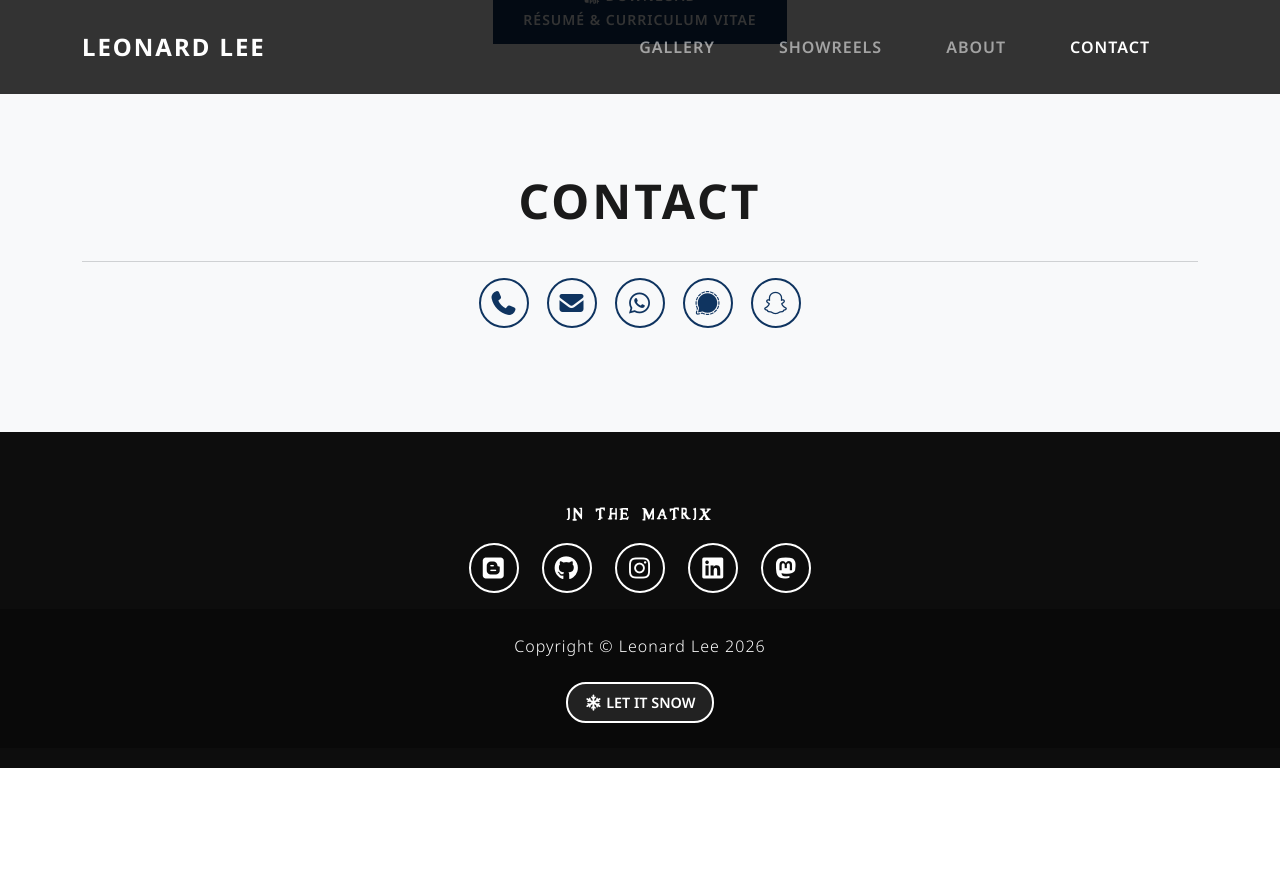
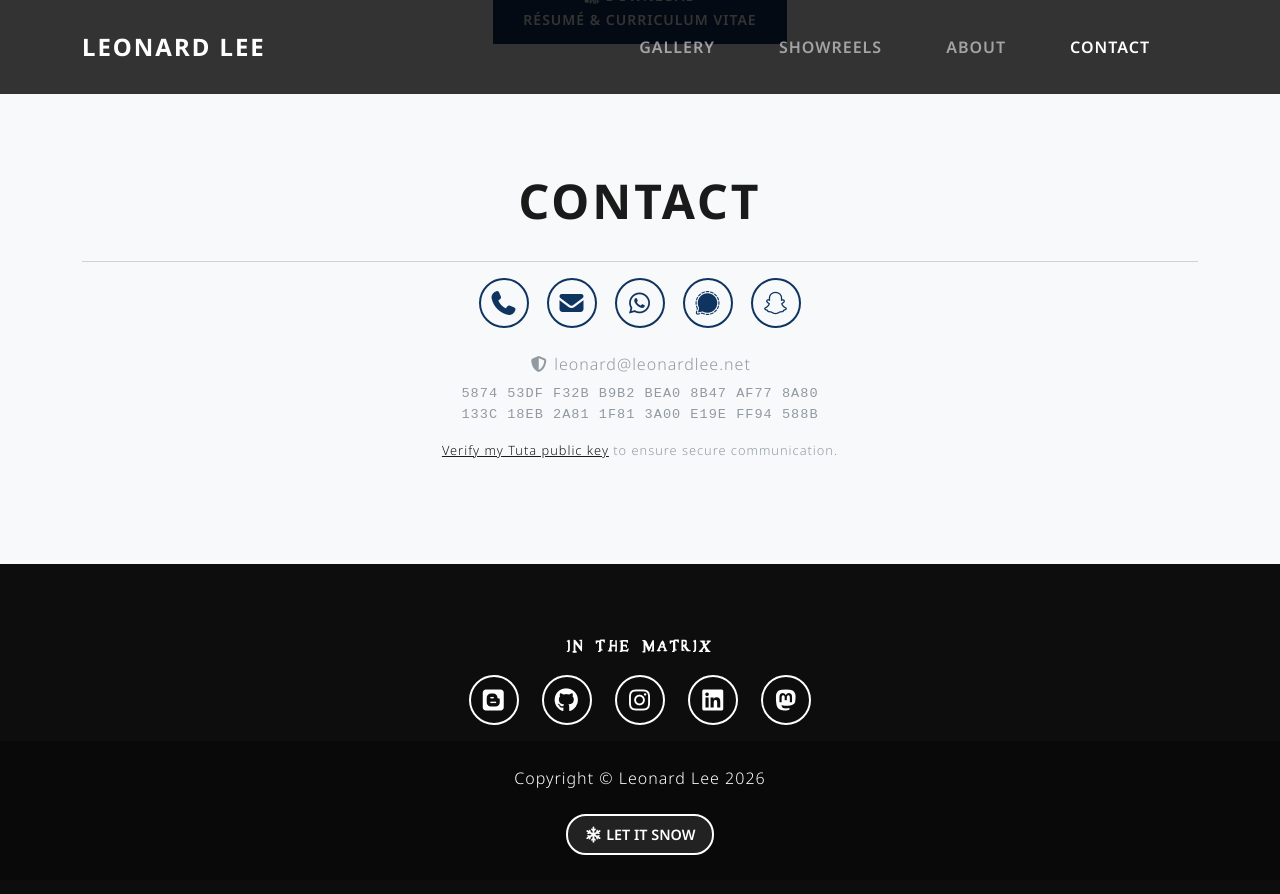
Before and after one commit to sheeeng/leonardlee-net, a Jekyll site: the page built from _posts/2025-07-14-randall-slavin.md, in a window 1280 px wide and 900 px high, scrolled down 2773 px. Shown: the top 894 px of the window. Built offline with Jekyll 4.4.1, drawn with Linux system fonts in a browser that asks for light colours; nearby versions of some CDN libraries; our own code applies the rules of GitHub Pages for plain Markdown files; before the commit the page ends 3541 px from its top, so only the background shows below that.

Commit message:
feat(contacts): tuta verification key
Signed-off-by: Leonard Sheng Sheng Lee <305414+sheeeng@users.noreply.github.com>

```diff
--- a/_includes/contact_static.html
+++ b/_includes/contact_static.html
@@ -39,6 +39,18 @@
             -->
           </div>
           <!-- <p class="text-muted mt-2"><a href="tel:+4794786588" style="text-decoration: none;">+47 947 86 588</a></p> -->
+          <p />
+          <p class="text-muted mt-4 mb-1">
+            <i class="fa-solid fa-shield-halved"></i> leonard@leonardlee.net
+          </p>
+          <p class="text-muted mt-2" style="font-family: monospace; font-size: 0.85em;">
+            5874 53DF F32B B9B2 BEA0 8B47 AF77 8A80<br>
+            133C 18EB 2A81 1F81 3A00 E19E FF94 588B
+          </p>
+          <p class="text-muted" style="font-size: 0.8em;">
+            <a href="https://tuta.com/blog/key-verification" target="_blank" rel="noopener noreferrer">Verify my Tuta
+              public key</a> to ensure secure communication.
+          </p>
         </div>
         <!--
         <div class="mb-4">
```
